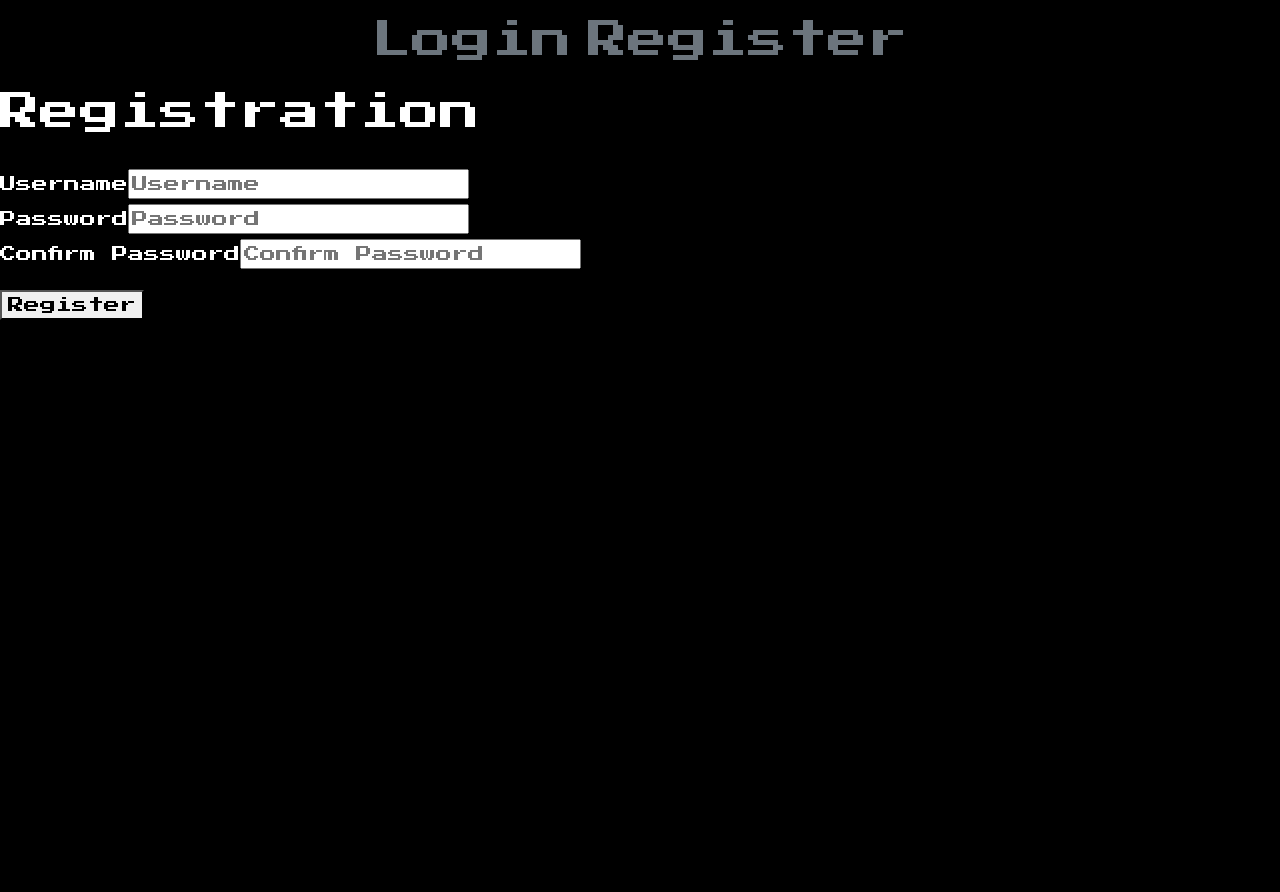
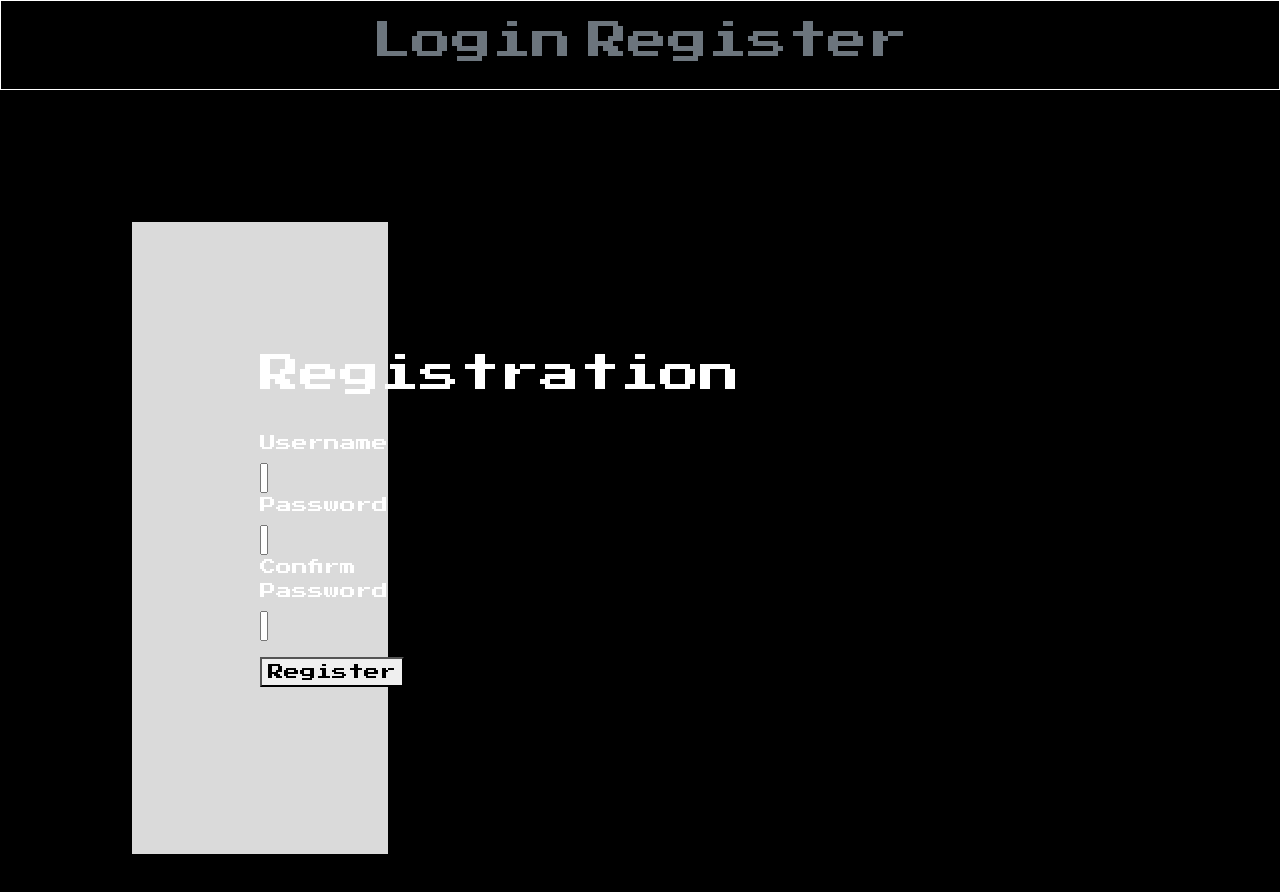
Before and after one commit to PatWyzlic/NovaLyfe, a React (Create React App) app in the folder Frontend/novalyfe/: page /register in a window 1280 px wide. Shown: the top 892 px of the page. Before the commit the page ends 800 px from the top, so only its background shows below. Built offline with nearby package versions, Linux system fonts and the light colour scheme.

Commit message:
CSS For All

```diff
--- a/Frontend/novalyfe/src/index.css
+++ b/Frontend/novalyfe/src/index.css
@@ -8,9 +8,48 @@ body {
   color: white;
 }
 
+.login{
+  background-image: url("spireinsky.jpeg");
+  background-repeat: no-repeat;
+  background-attachment: fixed;
+  background-position: center;
+  height: 91vh;
+}
+
+.signup{
+  background-image: url("castle.jpeg");
+  background-repeat: no-repeat;
+  background-attachment: fixed;
+  background-position: center;
+  height: 91vh;
+}
+
+
 :root {
   font-family: "PressStart2P";
   src: local("PressStart2P"),
     url("./PressStart2P.ttf") format("truetype");
   font-weight: normal;
 }
+
+li a:hover {
+  color: grey;
+}
+
+.nav, .navbar {
+  background-color: black;
+  border: 1px solid white;
+}
+
+form{
+  padding: 10%;
+  margin: 10%;
+  width: 20%;
+  background-color: rgb(218, 218, 218);
+  border: 4px solid black;
+  height: 80vh;
+}
+
+input{
+  width: 60%;
+}
```
